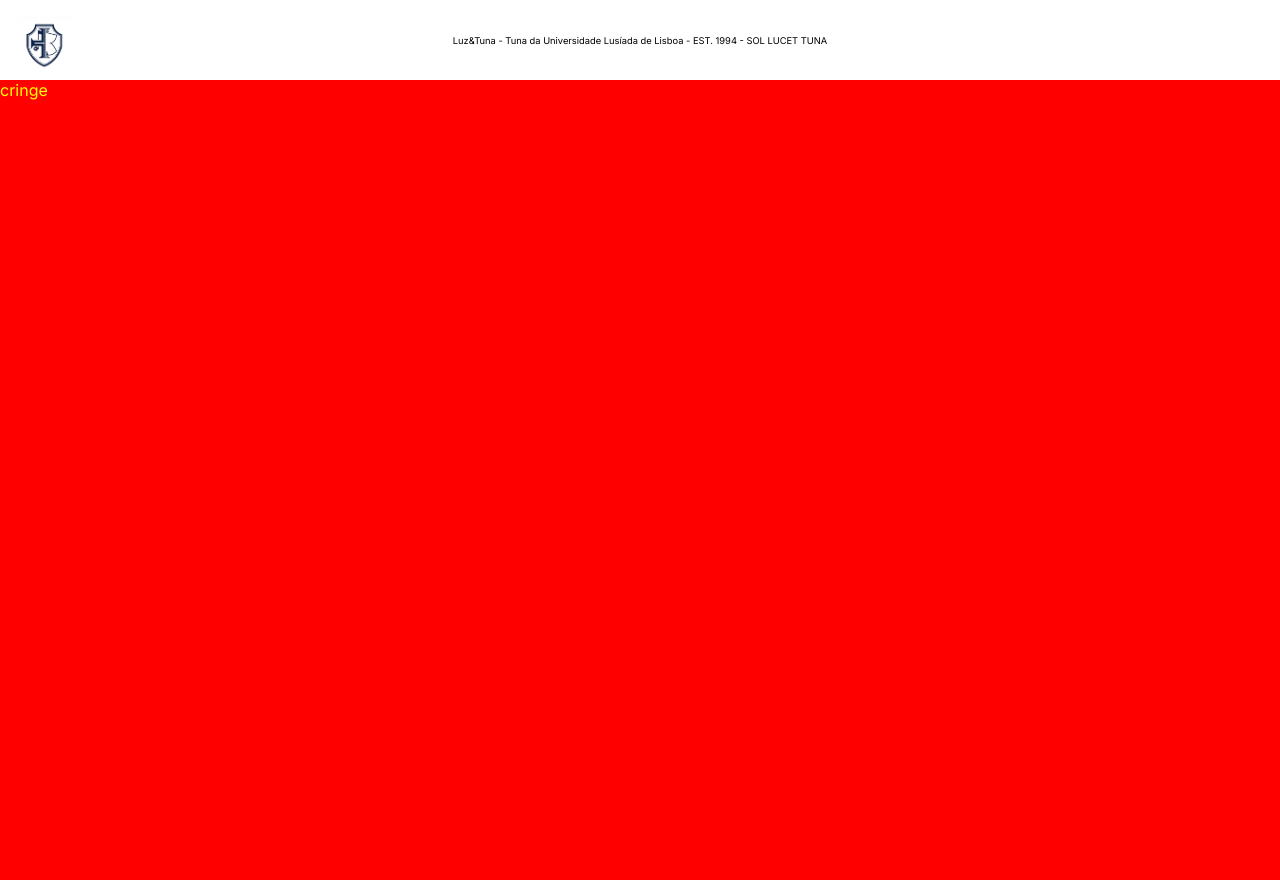
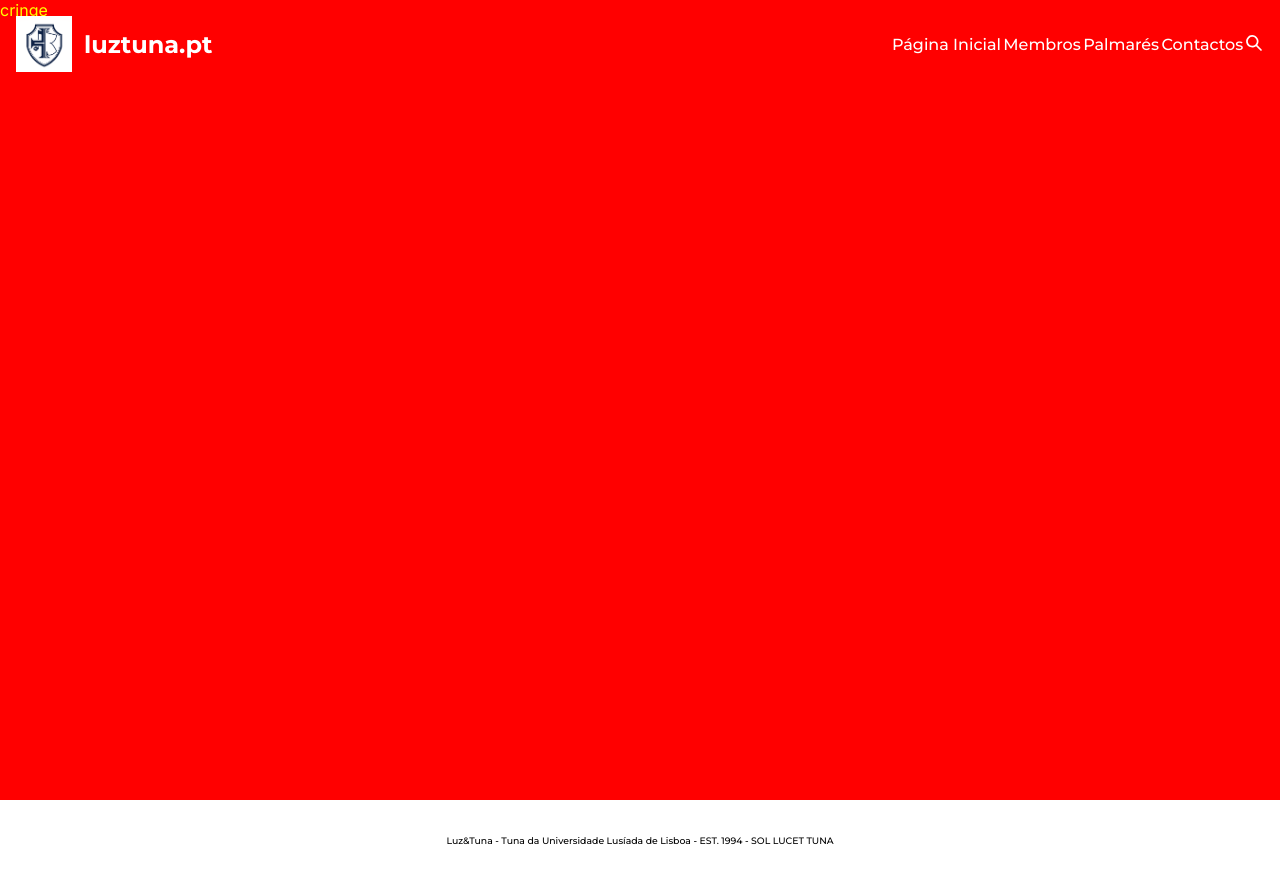
Before and after one commit to Megazords/Lt, a Next.js app: page /contactos in a window 1280 px wide. Built offline with nearby package versions, Linux system fonts and the light colour scheme.

Commit message:
added font family to footer and footer loading order

```diff
--- a/src/app/layout.tsx
+++ b/src/app/layout.tsx
@@ -23,8 +23,8 @@ export default function RootLayout({
         url('https://fonts.googleapis.com/css2?family=Montserrat:wght@500;700&display=swap');
       </style>
       <Navbar></Navbar>
+      <body className={inter.className}>{children}</body>
       <Footer></Footer>
-      <body className={inter.className}>{children}</body>
     </html>
   );
 }
--- a/src/components/Footer.tsx
+++ b/src/components/Footer.tsx
@@ -1,11 +1,15 @@
 'use client';
 
-import { Box, Flex, Text } from '@chakra-ui/react';
+import { Flex, Text } from '@chakra-ui/react';
 
 const Footer: React.FunctionComponent = () => {
   return (
     <Flex height="10vh" backgroundColor="white" justifyContent="center">
-      <Text color="black" fontSize="7pt" paddingTop="35px">
+      <Text
+        color="black"
+        fontSize="7pt"
+        paddingTop="35px"
+        fontFamily="Montserrat">
         Luz&Tuna - Tuna da Universidade Lusíada de Lisboa - EST. 1994 - SOL
         LUCET TUNA
       </Text>
```
